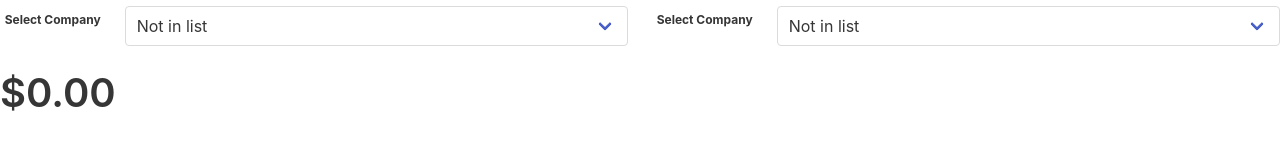
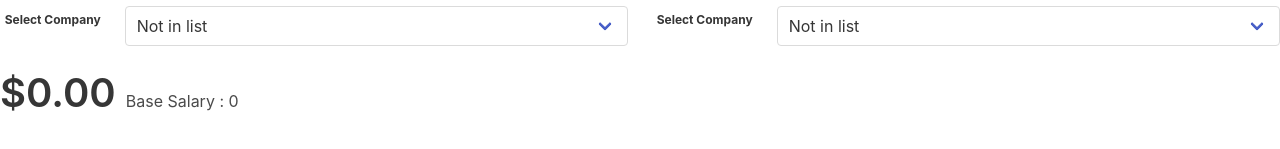
Before and after one commit to darraghoriordan/benefits, a Vue app in the folder src/: page /#/ in a window 1280 px wide. Shown: the part 219-368 px from the top of the page. Built offline with nearby package versions, Linux system fonts and the light colour scheme.

Commit message:
display the cause for salary difference

```diff
--- a/src/package.json
+++ b/src/package.json
@@ -15,6 +15,7 @@
   },
   "dependencies": {
     "axios": "^0.16.2",
+    "lodash": "^4.17.4",
     "vue": "^2.4.2",
     "vue-router": "^2.7.0"
   },
--- a/src/src/components/CalculatorPage.vue
+++ b/src/src/components/CalculatorPage.vue
@@ -79,31 +79,30 @@ export default {
     ) {
       let annualSalaryCollection = []
 
-      let firstYearBenefitCollection = this.calculateBenefits(
+      let firstYearBenefitsCollection = this.calculateBenefits(
         salaryValue,
         companyObject
       )
       annualSalaryCollection.push({
         year: 1,
-        salary: salaryValue + this.sumBenefits(firstYearBenefitCollection),
-        benefitCollection: firstYearBenefitCollection
+        salary: salaryValue,
+        benefitsCollection: firstYearBenefitsCollection
       })
 
       for (var i = 1; i < numberOfYearsToCalculate; i++) {
         let thisYearSalary = Math.floor(
           salaryValue * Math.pow(1 + annualSalaryIncrease / 1, i)
         )
-        let benefitCollection = this.calculateBenefits(
+        let benefitsCollection = this.calculateBenefits(
           thisYearSalary,
           companyObject
         )
         annualSalaryCollection.push({
           year: 1 + i,
-          salary: thisYearSalary + this.sumBenefits(benefitCollection),
-          benefitCollection: benefitCollection
+          salary: thisYearSalary,
+          benefitsCollection: benefitsCollection
         })
       }
-
       return annualSalaryCollection
     },
     calcualtePropValue: function(prop, annualSalary) {
@@ -139,7 +138,6 @@ export default {
           currentXProp,
           annualSalary
         )
-
         fieldList.push(newCombinedProp)
       }
       return fieldList
@@ -162,11 +160,6 @@ export default {
     },
     calculateFixedBenefit: function(fixedAmountValue, amortiseOverYears) {
       return fixedAmountValue / amortiseOverYears
-    },
-    sumBenefits: function(propCollection) {
-      return propCollection.reduce(function(accumulator, currentValue) {
-        return accumulator + currentValue.value
-      }, 0)
     },
     changeYearsToCalculate: function(value) {
       this.yearsToCalculate = value
--- a/src/src/components/DifferenceResult.vue
+++ b/src/src/components/DifferenceResult.vue
@@ -1,7 +1,12 @@
 <template>
+<div>
     <span v-bind:class="classObject" ref="title-container">
         {{ salaryDifference | currency }}
     </span>
+    <span v-for="b in salaryComponentDifference">
+        {{ b.name }} : {{ b.value }} <br />
+    </span>
+</div>
 </template>
 
 <script>
@@ -23,35 +28,115 @@ export default {
     }
   },
   methods: {
-    sumBenefits: function(benefitsCollection) {
-      let benefitsSum = benefitsCollection.reduce(function(
+    sumCompanyBaseSalaries: function(companyData) {
+      let totalSalary = companyData.reduce(function(sum, next) {
+        let newSum = sum + next.salary
+        return newSum
+      }, 0)
+      return totalSalary
+    },
+    sumCompanyBenefits: function(companyData) {
+      let totalBenefits = companyData.reduce(function(sum, next) {
+        let benefitsSum = 0
+        if (next.benefitsCollection) {
+          benefitsSum = next.benefitsCollection.reduce(function(
             accumulator,
             currentValue
           ) {
             return accumulator + currentValue.value
           },
           0)
-      return benefitsSum
-    },
-    sumCompanyData: function(companyData) {
-      let localComponent = this
-      return companyData.reduce(function(sum, next) {
-        let newSum =
-          sum +
-          (next.salary + localComponent.sumBenefits(next.benefitCollection))
+        }
+        let newSum = sum + benefitsSum
         return newSum
       }, 0)
+      return totalBenefits
+    },
+    summedBenefitsCollection: function(companyData) {
+      let summedBenefitsCollection = []
+      companyData.forEach(function(element) {
+        element.benefitsCollection.forEach(function(element) {
+          let summedBenefit = summedBenefitsCollection.find(function(item) {
+            return item.name === element.name
+          })
+
+          if (!summedBenefit) {
+            summedBenefit = {
+              name: element.name,
+              value: 0
+            }
+            summedBenefitsCollection.push(summedBenefit)
+          }
+          if (element.value) {
+            summedBenefit.value += element.value
+          }
+        }, this)
+      }, this)
+      return summedBenefitsCollection
     }
   },
   computed: {
+    salaryComponentDifference: function() {
+      let differenceSet = []
+      let companyOneSummedBenefitsCollection = this.summedBenefitsCollection(
+        this.companyOneDataset
+      )
+      let companyTwoSummedBenefitsCollection = this.summedBenefitsCollection(
+        this.companyTwoDataset
+      )
+
+      companyOneSummedBenefitsCollection.forEach(function(companyOneElement) {
+        let companyTwoElement = companyTwoSummedBenefitsCollection.find(
+          function(item) {
+            return item.name === companyOneElement.name
+          }
+        )
+        let diffdElement = {
+          name: companyOneElement.name,
+          value: companyOneElement.value
+        }
+        if (companyTwoElement) {
+          diffdElement.value = companyTwoElement.value - companyOneElement.value
+        }
+        differenceSet.push(diffdElement)
+      }, this)
+      companyTwoSummedBenefitsCollection.forEach(function(companyTwoElement) {
+        let diffedElement = differenceSet.find(function(item) {
+          return item.name === companyTwoElement.name
+        })
+
+        if (!diffedElement) {
+          differenceSet.push({
+            name: companyTwoElement.name,
+            value: companyTwoElement.value
+          })
+        }
+      }, this)
+      // and add the base salary difference
+      differenceSet.push({
+        name: 'Base Salary',
+        value:
+          this.sumCompanyBaseSalaries(this.companyTwoDataset) -
+          this.sumCompanyBaseSalaries(this.companyOneDataset)
+      })
+      return differenceSet
+    },
     salaryDifference: function() {
       let companyOneSalaryTotal = 0
       if (this.companyOneDataset && this.companyOneDataset.length > 0) {
-        companyOneSalaryTotal = this.sumCompanyData(this.companyOneDataset)
+        let companyOneBaseSalaries = this.sumCompanyBaseSalaries(
+          this.companyOneDataset
+        )
+        let companyOneBenefits = this.sumCompanyBenefits(this.companyOneDataset)
+        companyOneSalaryTotal = companyOneBaseSalaries + companyOneBenefits
       }
       let companyTwoSalaryTotal = 0
       if (this.companyTwoDataset && this.companyTwoDataset.length > 0) {
-        companyTwoSalaryTotal = this.sumCompanyData(this.companyTwoDataset)
+        let companyTwoBaseSalaries = this.sumCompanyBaseSalaries(
+          this.companyTwoDataset
+        )
+        let companyTwoBenefits = this.sumCompanyBenefits(this.companyTwoDataset)
+        companyTwoSalaryTotal = companyTwoBaseSalaries + companyTwoBenefits
       }
       return companyTwoSalaryTotal - companyOneSalaryTotal
     },
```
Lines whose indentation alone changed are shown as unchanged.
